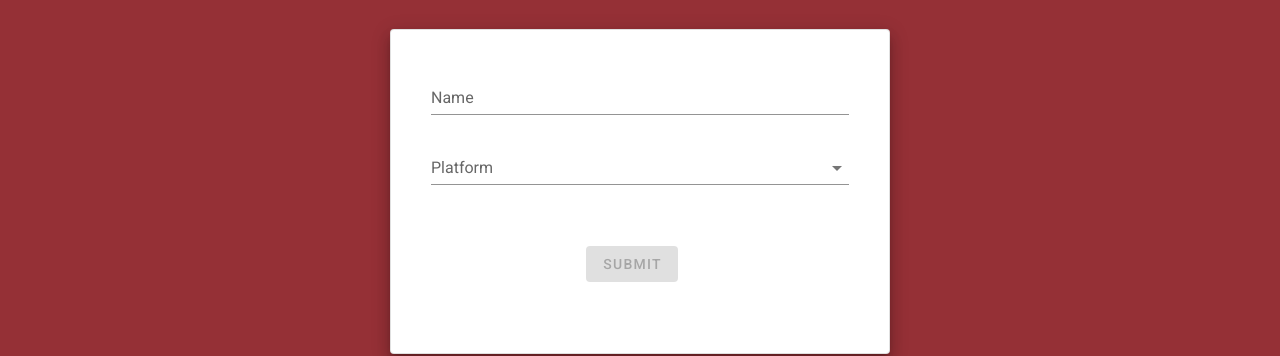
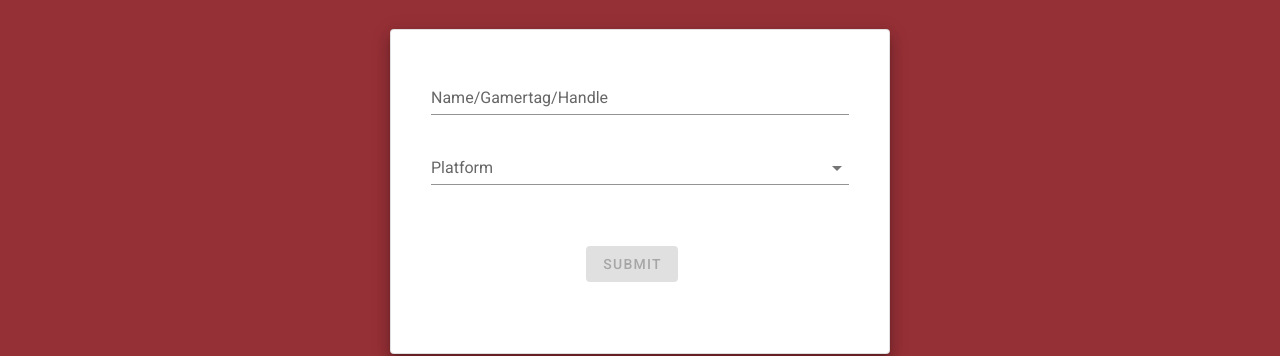
Before and after one commit to ClaytonMatulich/apex-tracker, a Vue app in the folder client/: page / in a window 1280 px wide. Shown: the part 347-703 px from the top of the page. Built offline with nearby package versions, Linux system fonts and the light colour scheme.

Commit message:
added percentile stats, fixed bug when certain stats are not available

```diff
--- a/client/src/components/statsTable.vue
+++ b/client/src/components/statsTable.vue
@@ -8,20 +8,28 @@
     </thead>
     <tbody>
       <tr>
-        <td class="text-left">Selected Legend</td>
+        <td class="text-left subtitle-2">Selected Legend</td>
         <td class="text-left">{{ profileData.metadata.activeLegendName }}</td>
       </tr>
       <tr v-if="profileData.segments[0].stats.level">
-        <td class="text-left">Level</td>
+        <td class="text-left subtitle-2">Level</td>
         <td class="text-left">{{ profileData.segments[0].stats.level.displayValue }}</td>
       </tr>
       <tr v-if="profileData.segments[0].stats.kills">
-        <td class="text-left">Lifetime Kills</td>
+        <td class="text-left subtitle-2">Lifetime Kills</td>
         <td class="text-left">{{ profileData.segments[0].stats.kills.displayValue }}</td>
       </tr>
-      <tr>
-        <td class="text-left">Damage Done</td>
+      <tr v-if="profileData.segments[0].stats.kills">
+        <td class="text-left subtitle-2">Kills Percentile</td>
+        <td class="text-left">{{ profileData.segments[0].stats.kills.percentile }}%</td>
+      </tr>
+      <tr v-if="profileData.segments[0].stats.damage">
+        <td class="text-left subtitle-2">Damage Done</td>
         <td class="text-left">{{ profileData.segments[0].stats.damage.displayValue }}</td>
+      </tr>
+      <tr v-if="profileData.segments[0].stats.damage">
+        <td class="text-left subtitle-2">Damage Percentile</td>
+        <td class="text-left">{{ profileData.segments[0].stats.damage.percentile }}%</td>
       </tr>
     </tbody>
   </v-simple-table>
--- a/client/src/router.js
+++ b/client/src/router.js
@@ -1,25 +1,26 @@
-import Vue from 'vue'
-import Router from 'vue-router'
-import Home from './views/Home.vue'
+import Vue from "vue";
+import Router from "vue-router";
+import Search from "./views/Search.vue";
 
-Vue.use(Router)
+Vue.use(Router);
 
 export default new Router({
-  mode: 'history',
+  mode: "history",
   base: process.env.BASE_URL,
   routes: [
     {
-      path: '/',
-      name: 'home',
-      component: Home
+      path: "/",
+      name: "search",
+      component: Search
     },
     {
-      path: '/about',
-      name: 'about',
+      path: "/about",
+      name: "about",
       // route level code-splitting
       // this generates a separate chunk (about.[hash].js) for this route
       // which is lazy-loaded when the route is visited.
-      component: () => import(/* webpackChunkName: "about" */ './views/About.vue')
+      component: () =>
+        import(/* webpackChunkName: "about" */ "./views/About.vue")
     }
   ]
-})
+});
--- a/client/src/views/Home.vue
+++ b/client/src/views/Search.vue
@@ -12,16 +12,23 @@
           ></v-img>
         </v-row>
       </v-col>
+
       <v-col cols="12" v-if="!showProfile">
         <v-row align="center" justify="center" class="text-center">
           <v-card outlined elevation="10" width="500" min-width="300" min-height="325" class="mx-4">
-            <v-form class="ma-10" ref="form" v-model="valid" v-on:submit.prevent="onSubmit">
-              <v-text-field v-model="gamertag" label="Name" required color="#953036"></v-text-field>
+            <v-form class="mx-10 mt-10" ref="form" v-model="valid" v-on:submit.prevent="onSubmit">
+              <v-text-field
+                :rules="[v => !!v || 'Name/id/gamertag is required']"
+                required
+                v-model="gamertag"
+                label="Name/Gamertag/Handle"
+                color="#953036"
+              ></v-text-field>
 
               <v-select
                 :items="platforms"
                 v-model="platform"
-                :rules="[v => !!v || 'Item is required']"
+                :rules="[v => !!v || 'Platform is required']"
                 label="Platform"
                 required
                 color="#953036"
@@ -46,7 +53,7 @@
                 <v-row align="center" justify="center">
                   <v-img
                     class="text-center ma-5"
-                    max-width="400"
+                    max-width="500"
                     :src="profileData.segments[1].metadata.imageUrl"
                   ></v-img>
                 </v-row>
@@ -57,7 +64,9 @@
                     <img :src="profileData.platformInfo.avatarUrl" alt="avatar" />
                   </v-avatar>
 
-                  <div class="headline my-2">{{gamertag}}</div>
+                  <div
+                    class="headline my-2"
+                  >{{profileData.platformInfo.platformUserHandle.toUpperCase()}}</div>
                   <v-chip :style="getChipColor()">
                     <v-icon class="white--text">{{platformIcon}}</v-icon>
                   </v-chip>
@@ -86,7 +95,7 @@
       return {
         snackbar: false,
         snackMessage:
-          "Could not find player. Make sure capitalization is correct",
+          "Could not find player. Make sure spelling and platform are correct",
         gamertag: "",
         platform: "",
         platforms: ["xbl", "psn", "origin"],
```
